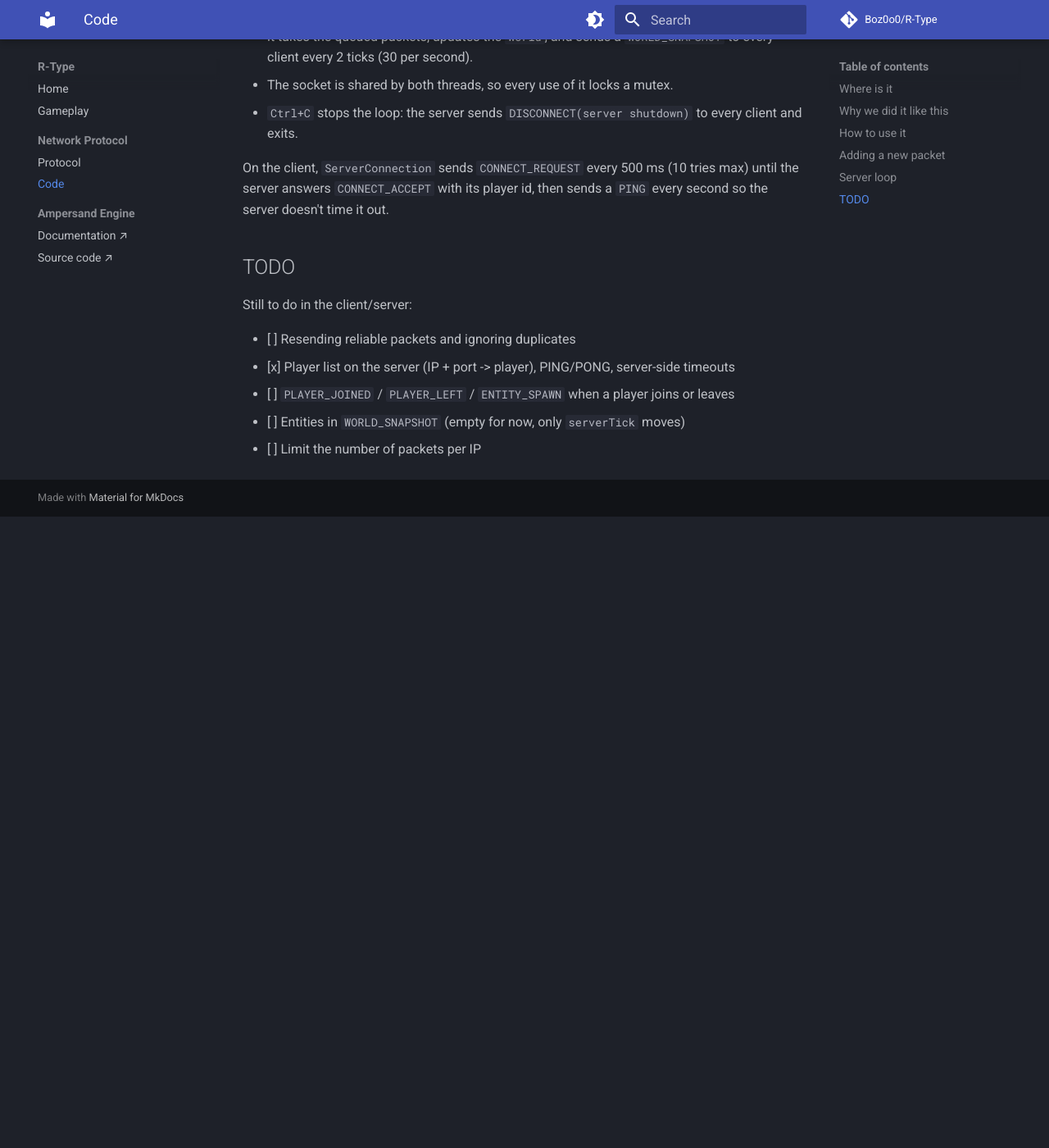
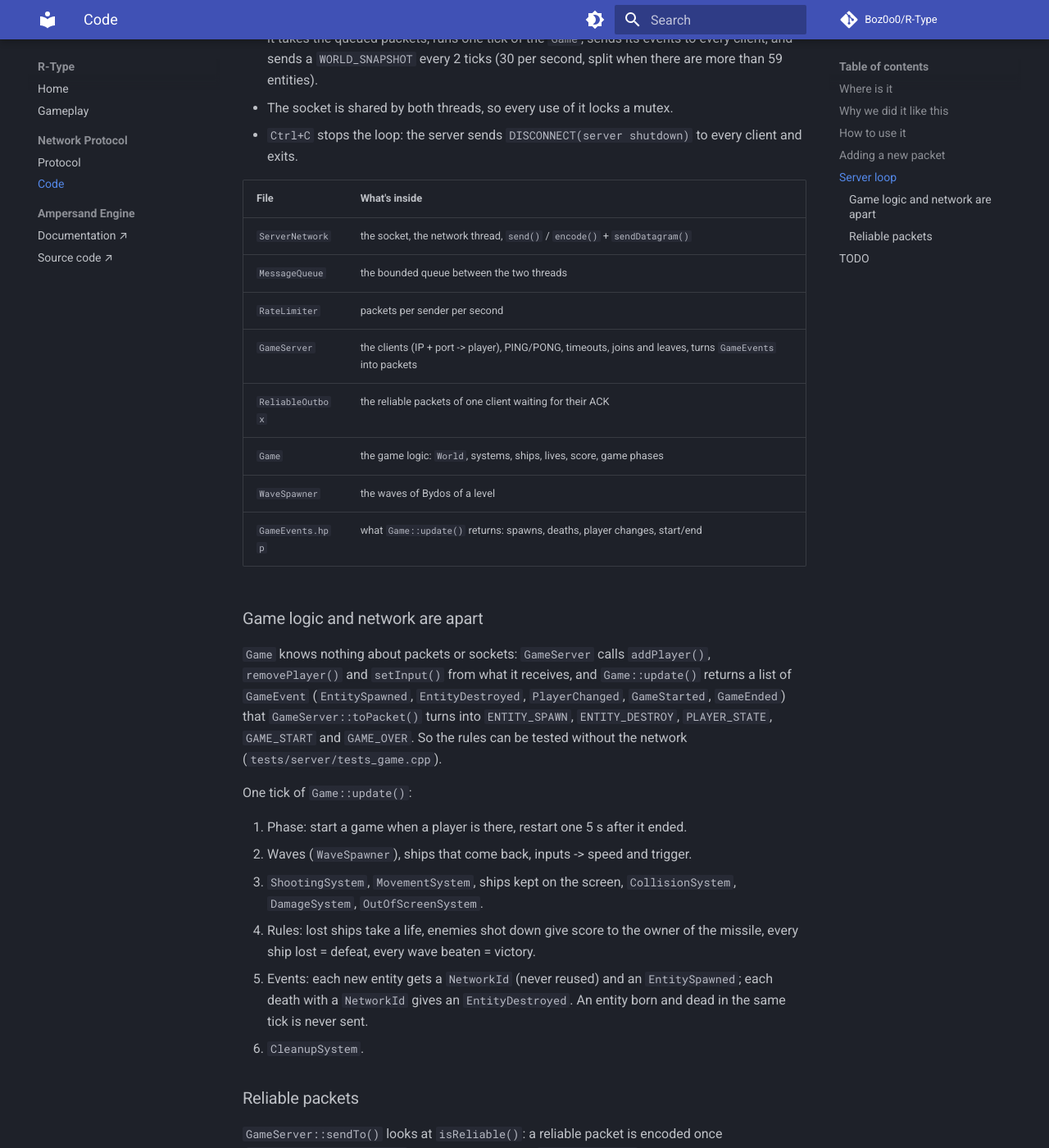
Before and after one commit to Boz0o0/R-Type, an MkDocs documentation site: the page built from docs/mkdocs/protocol/implementation.md, in a window 1280 px wide and 1400 px high, scrolled down 3158 px. Shown: the whole window at 82% size. Built offline with MkDocs 1.6.1 and Material for MkDocs 9.7.7, drawn with Linux system fonts in a browser that asks for light colours; comment, search, counter and statistics services are not loaded; before the commit the page ends 3788 px from its top, so only the background shows below that; some of the changed text lies outside the part shown.

Commit message:
feat(docs): enhance protocol documentation with detailed game logic and packet handling

````diff
--- a/docs/mkdocs/protocol/implementation.md
+++ b/docs/mkdocs/protocol/implementation.md
@@ -120,32 +120,82 @@ The server runs two threads, in `src/server/` (headers in
 flowchart LR
     Socket["UdpSocket"] -->|"receive + decode()"| Net["Network thread<br/>(ServerNetwork)"]
     Net -->|"push"| Queue["MessageQueue<br/>(std::mutex)"]
-    Queue -->|"drain, each tick"| Game["Game thread<br/>(GameServer, 60 Hz)"]
-    Game -->|"send()"| Socket
+    Queue -->|"drain, each tick"| Server["Game thread<br/>(GameServer, 60 Hz)"]
+    Server -->|"addPlayer / setInput"| Game["Game logic<br/>(Game, World + systems)"]
+    Game -->|"GameEvents"| Server
+    Server -->|"send()"| Socket
 ```
 
 - **Network thread** (`ServerNetwork`): reads every datagram, runs `decode()`
   and pushes the valid packets into a `MessageQueue`. Bad packets (empty, too
   short, bad magic...) are logged and dropped there, they never reach the
   game. The queue is bounded (`MAX_QUEUED_MESSAGES`), so a flood can't eat all
-  the memory.
+  the memory, and a `RateLimiter` drops what a sender sends past
+  `MAX_PACKETS_PER_SECOND`.
 - **Game thread** (`GameServer::run`): 60 times per second, even when no
-  client sends anything, it takes the queued packets, updates the `World`, and
-  sends a `WORLD_SNAPSHOT` to every client every 2 ticks (30 per second).
+  client sends anything, it takes the queued packets, runs one tick of the
+  `Game`, sends its events to every client, and sends a `WORLD_SNAPSHOT`
+  every 2 ticks (30 per second, split when there are more than 59 entities).
 - The socket is shared by both threads, so every use of it locks a mutex.
 - `Ctrl+C` stops the loop: the server sends `DISCONNECT(server shutdown)` to
   every client and exits.
 
+| File | What's inside |
+| --- | --- |
+| `ServerNetwork` | the socket, the network thread, `send()` / `encode()` + `sendDatagram()` |
+| `MessageQueue` | the bounded queue between the two threads |
+| `RateLimiter` | packets per sender per second |
+| `GameServer` | the clients (IP + port -> player), PING/PONG, timeouts, joins and leaves, turns `GameEvents` into packets |
+| `ReliableOutbox` | the reliable packets of one client waiting for their ACK |
+| `Game` | the game logic: `World`, systems, ships, lives, score, game phases |
+| `WaveSpawner` | the waves of Bydos of a level |
+| `GameEvents.hpp` | what `Game::update()` returns: spawns, deaths, player changes, start/end |
+
+### Game logic and network are apart
+
+`Game` knows nothing about packets or sockets: `GameServer` calls
+`addPlayer()`, `removePlayer()` and `setInput()` from what it receives, and
+`Game::update()` returns a list of `GameEvent` (`EntitySpawned`,
+`EntityDestroyed`, `PlayerChanged`, `GameStarted`, `GameEnded`) that
+`GameServer::toPacket()` turns into `ENTITY_SPAWN`, `ENTITY_DESTROY`,
+`PLAYER_STATE`, `GAME_START` and `GAME_OVER`. So the rules can be tested
+without the network (`tests/server/tests_game.cpp`).
+
+One tick of `Game::update()`:
+
+1. Phase: start a game when a player is there, restart one 5 s after it ended.
+2. Waves (`WaveSpawner`), ships that come back, inputs -> speed and trigger.
+3. `ShootingSystem`, `MovementSystem`, ships kept on the screen,
+   `CollisionSystem`, `DamageSystem`, `OutOfScreenSystem`.
+4. Rules: lost ships take a life, enemies shot down give score to the owner
+   of the missile, every ship lost = defeat, every wave beaten = victory.
+5. Events: each new entity gets a `NetworkId` (never reused) and an
+   `EntitySpawned`; each death with a `NetworkId` gives an `EntityDestroyed`.
+   An entity born and dead in the same tick is never sent.
+6. `CleanupSystem`.
+
+### Reliable packets
+
+`GameServer::sendTo()` looks at `isReliable()`: a reliable packet is encoded
+once (`ServerNetwork::encode()`), sent, and kept in the `ReliableOutbox` of
+the client. Every tick, packets without ACK for 100 ms are sent again with
+the same bytes. When an ACK comes, the packet is forgotten. After 20 sends
+without ACK, the client is removed with `PLAYER_LEFT(timeout)`: it crashed.
+The client sends no reliable packet, so the server never needs to drop
+duplicates.
+
 On the client, `ServerConnection` sends `CONNECT_REQUEST` every 500 ms (10
 tries max) until the server answers `CONNECT_ACCEPT` with its player id, then
-sends a `PING` every second so the server doesn't time it out.
+sends a `PING` every second so the server doesn't time it out. It answers
+every reliable packet with an `ACK` and drops the copies it already handled.
 
 ## TODO
 
 Still to do in the client/server:
 
-- [ ] Resending reliable packets and ignoring duplicates
+- [x] Resending reliable packets and ignoring duplicates
 - [x] Player list on the server (IP + port -> player), PING/PONG, server-side timeouts
-- [ ] `PLAYER_JOINED` / `PLAYER_LEFT` / `ENTITY_SPAWN` when a player joins or leaves
-- [ ] Entities in `WORLD_SNAPSHOT` (empty for now, only `serverTick` moves)
-- [ ] Limit the number of packets per IP
+- [x] `PLAYER_JOINED` / `PLAYER_LEFT` / `ENTITY_SPAWN` when a player joins or leaves
+- [x] Entities in `WORLD_SNAPSHOT`
+- [x] Limit the number of packets per sender
+- [ ] Client: use `PLAYER_STATE` / `GAME_OVER` (HUD with lives and score)
````
Also changed, not shown: docs/mkdocs/protocol/specification.md (+20 -10 lines).
